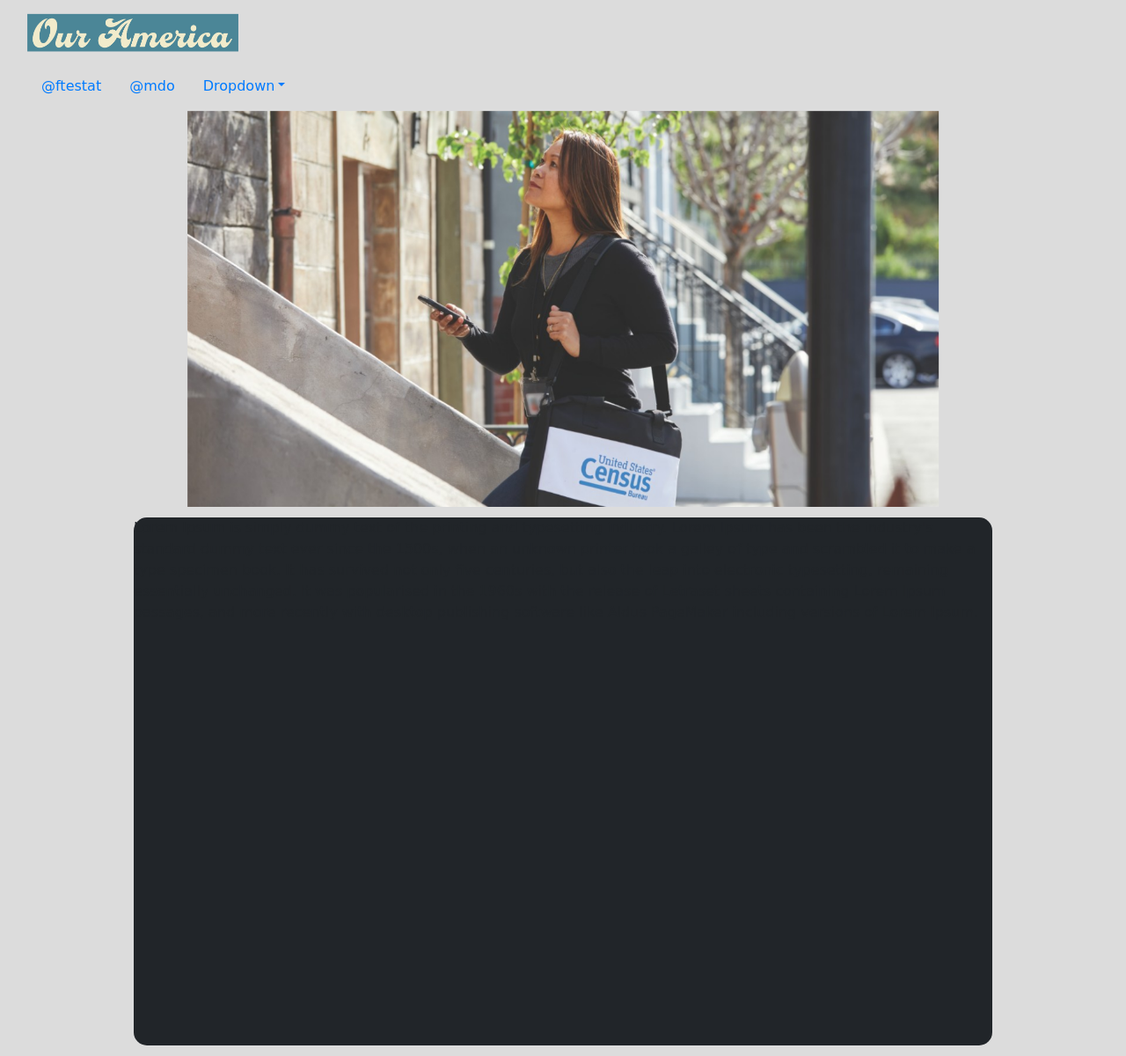
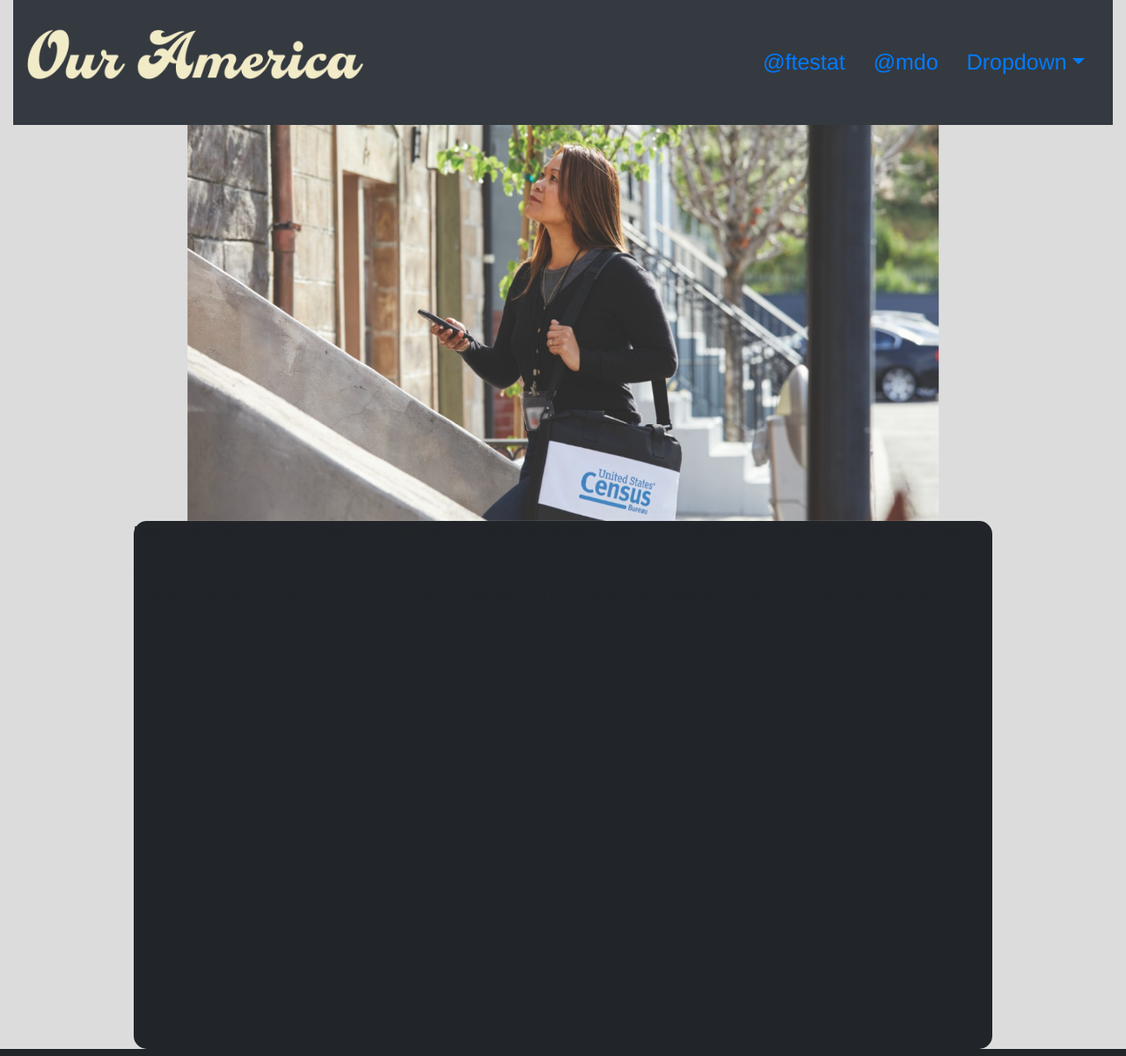
Before and after one commit to dorianbizgan/foodtogo, a Flask app: page / in a window 1280 px wide. Shown: the whole page at 88% size. Run offline with Flask 2, Linux system fonts and the light colour scheme; some libraries are stand-ins or nearby versions.

Commit message:
file so far

```diff
--- a/static/main.css
+++ b/static/main.css
@@ -1,6 +1,6 @@
 body{
 	background-color: rgb(220,220,220);
-	font-family: 'Sriracha', cursive;
+	font-family: 'Helvetica', cursive;
 }
 .navText{
 	text-align: center;
@@ -14,7 +14,7 @@ body{
 }
 
 .content{
-	margin: 1% auto;
+	margin: 0 auto;
 	background-color: rgb(33, 37, 41);
 	width: 80%;
 	height: 600px;
@@ -26,3 +26,6 @@ body{
 	margin: 0px auto;
 
 }
+li{
+	font-size: 25px;
+}
--- a/template/index.html
+++ b/template/index.html
@@ -25,8 +25,8 @@
 	</div>
 	-->
 	<div>
-		<nav id="navbar-example2" class="navbar navbar-light align-right">
-  <a class="navbar-brand" href="#"> <img width="20%" height="20%" src="../static/photos/image.png"></a>
+	<nav id="navbar-example2" class="navbar navbar-light bg-dark py-3">
+  		<a class="navbar-brand" href="#"> <img  style="display: inline;"width=auto height="100" src="../static/photos/image.png"></a>
   <ul class="nav nav-pills">
     <li class="nav-item">
       <a class="nav-link" href="#fat">@ftestat</a>
@@ -63,6 +63,7 @@
   		</div>
 	</div>
 	<div class="content">
+
 		<p >Lorem Ipsum is simply dummy text of the printing and typesetting industry. Lorem Ipsum has been the industry's standard dummy text ever since the 1500s, when an unknown printer took a galley of type and scrambled it to make a type specimen book. It has survived not only five centuries, but also the leap into electronic typesetting, remaining essentially unchanged. It was popularised in the 1960s with the release of Letraset sheets containing Lorem Ipsum passages, and more recently with desktop publishing software like Aldus PageMaker including versions of Lorem Ipsum.</p>
 	</div>
 
```
Also changed, not shown: static/photos/image.png, static/photos/image01.png (added).
